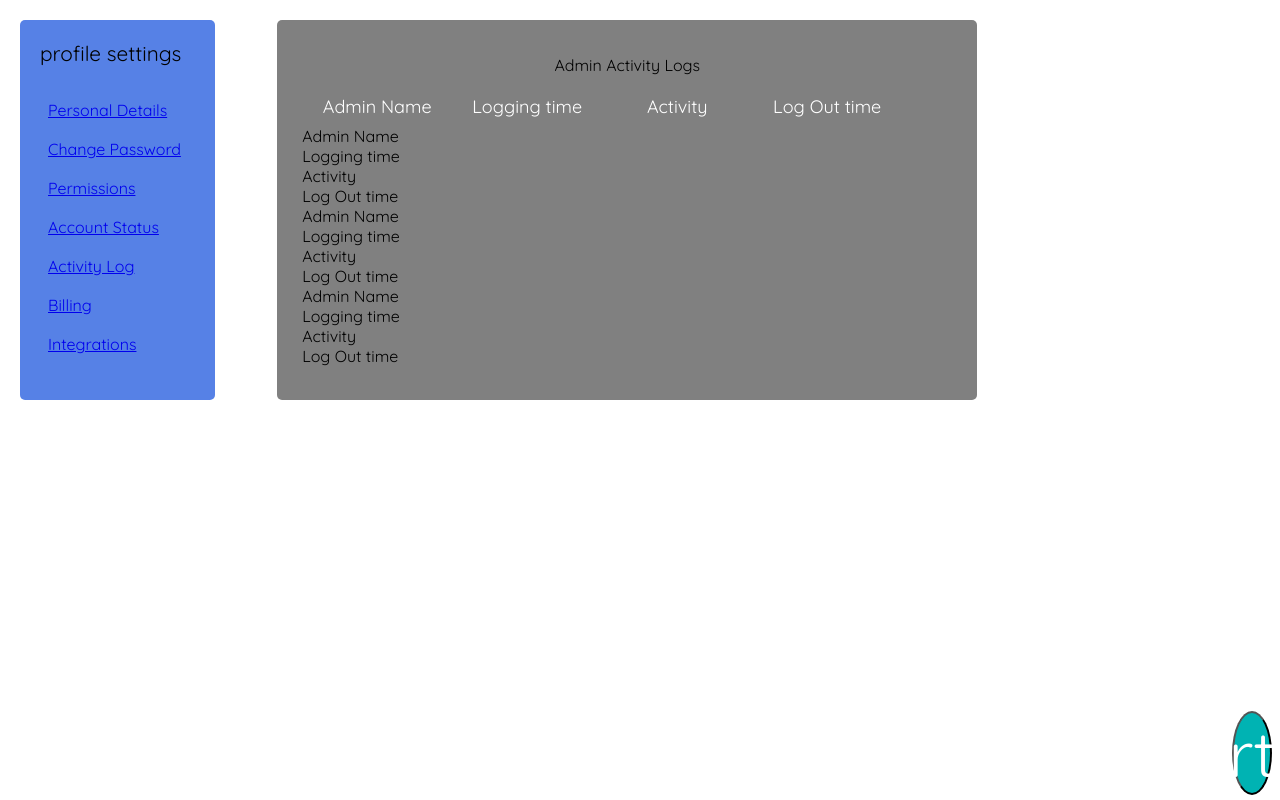
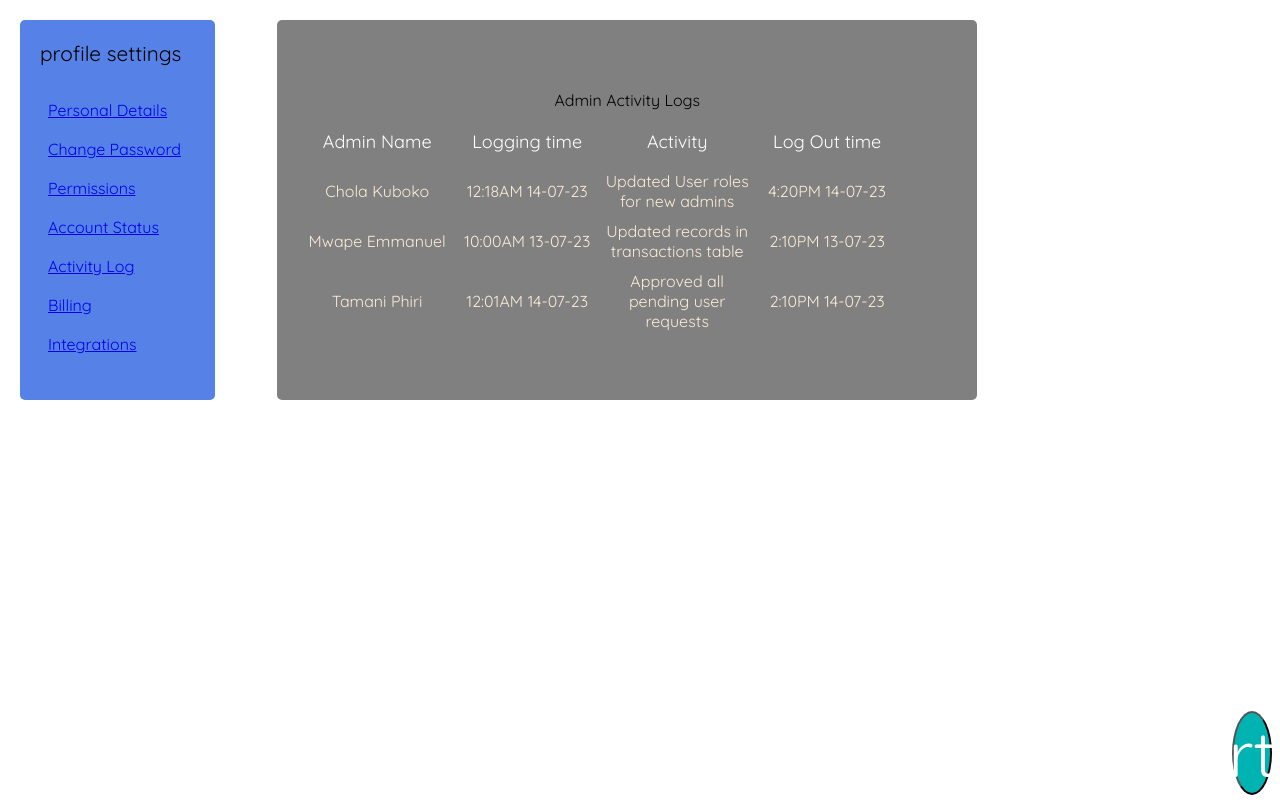
Before and after one commit to DC-21/React-Admin-Dashboard, a React (Vite) app: page /activity in a window 1280 px wide. Built offline with nearby package versions, Linux system fonts and the light colour scheme.

Commit message:
first commit

```diff
--- a/src/Slide/Logs.jsx
+++ b/src/Slide/Logs.jsx
@@ -1,34 +1,34 @@
-import './log.css'
+import "./log.css";
 
 const Logs = () => {
   return (
-    <div className='logs'>
-        <div className='row1'>
+    <div className="logs">
+      <div className="row1">
         <p>Admin Name</p>
         <p>Logging time</p>
         <p>Activity</p>
         <p>Log Out time</p>
       </div>
-        <div className='row2'>
-        <p>Admin Name</p>
-            <p>Logging time</p>
-            <p>Activity</p>
-            <p>Log Out time</p>
+      <div className="row2">
+        <p>Chola Kuboko</p>
+        <p>12:18AM 14-07-23</p>
+        <p>Updated User roles for new admins</p>
+        <p>4:20PM 14-07-23</p>
       </div>
-        <div className='row3'>
-        <p>Admin Name</p>
-            <p>Logging time</p>
-            <p>Activity</p>
-            <p>Log Out time</p>
+      <div className="row2">
+        <p>Mwape Emmanuel</p>
+        <p>10:00AM 13-07-23</p>
+        <p>Updated records in transactions table</p>
+        <p>2:10PM 13-07-23</p>
       </div>
-        <div className='row4'>
-        <p>Admin Name</p>
-            <p>Logging time</p>
-            <p>Activity</p>
-            <p>Log Out time</p>
+      <div className="row2">
+        <p>Tamani Phiri</p>
+        <p>12:01AM 14-07-23</p>
+        <p>Approved all pending user requests</p>
+        <p>2:10PM 14-07-23</p>
       </div>
     </div>
-  )
-}
+  );
+};
 
-export default Logs
+export default Logs;
--- a/src/Slide/log.css
+++ b/src/Slide/log.css
@@ -15,4 +15,17 @@
     padding-bottom: 8px;
     text-align: center;
     flex: 1;
+    width: 150px;
 }
+.row2{
+    display: flex;
+    width: 600px;
+    justify-content: center;
+    align-items: center;
+    padding-top: 10px;
+}
+.row2 p{
+    width: 150px;
+    text-align: center;
+    color: antiquewhite;
+}
```
Lines whose indentation alone changed are shown as unchanged.
